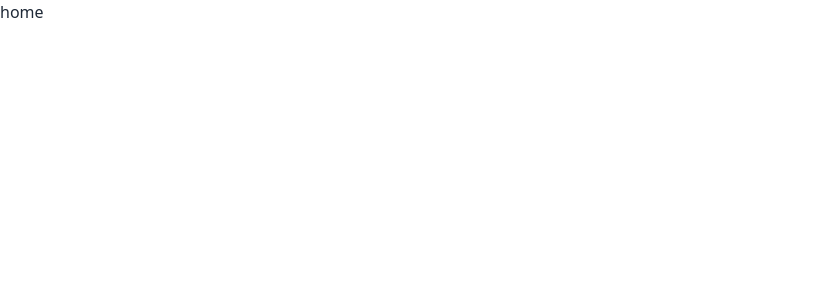
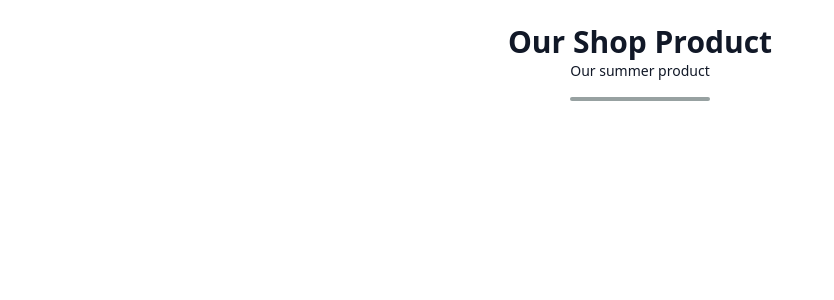
Before and after one commit to DavRahim/demo-ecommerce, a React (Vite) app in the folder client/: page / in a window 1280 px wide. Shown: the top 300 px of the page, without its empty margins (0-834 px from the left). Built offline with nearby package versions, Linux system fonts and the light colour scheme.

Commit message:
section title add

```diff
--- a/client/src/components/Home/TitleSection.jsx
+++ b/client/src/components/Home/TitleSection.jsx
@@ -1,9 +1,15 @@
 
-const TitleSection = () => {
+const TitleSection = ({title, description }) => {
     return (
-        <div>
-            TitleSection
-        </div>
+      <div className="text-center my-6 text-gray-900  flex justify-center items-center flex-col">
+        <h2 className=" text-3xl font-semibold">
+          {title || "Plz Provide your title"}
+        </h2>
+        <p className="text-[14px]">
+          {description || "Plz provide your short description"}
+        </p>
+        <div className="w-[140px] h-[4px] bg-[#97a1a1] mt-4 rounded"></div>
+      </div>
     );
 };
 
--- a/client/src/page/Home.jsx
+++ b/client/src/page/Home.jsx
@@ -1,8 +1,9 @@
+import TitleSection from "../components/Home/TitleSection";
 
 const Home = () => {
     return (
         <div>
-            home
+            <TitleSection title={"Our Shop Product"} description={"Our summer product "}/>
         </div>
     );
 };
```
